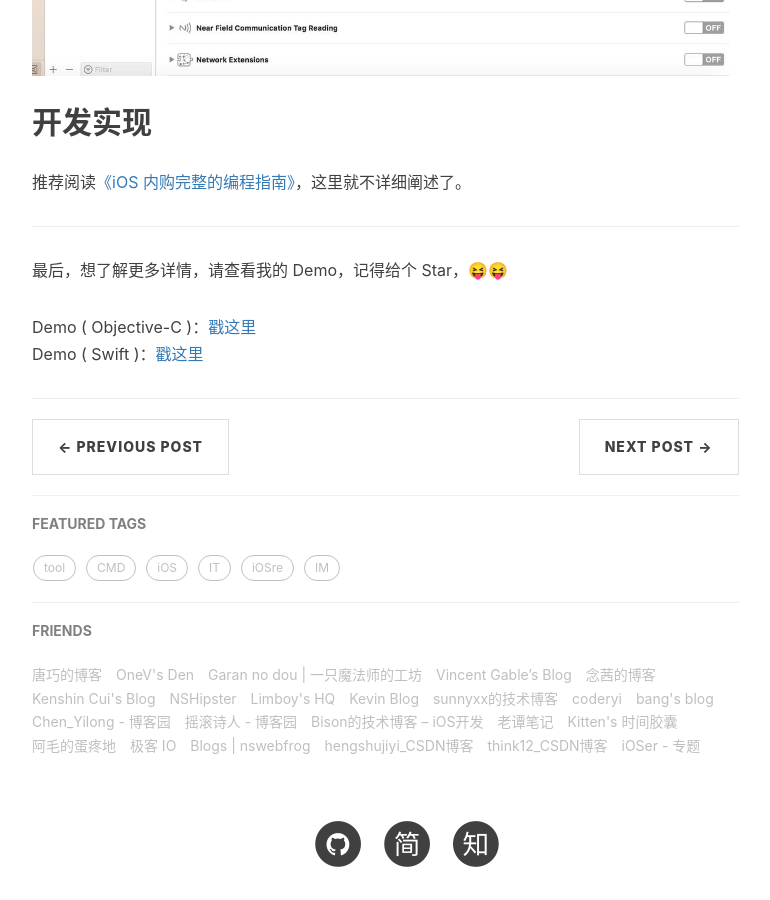
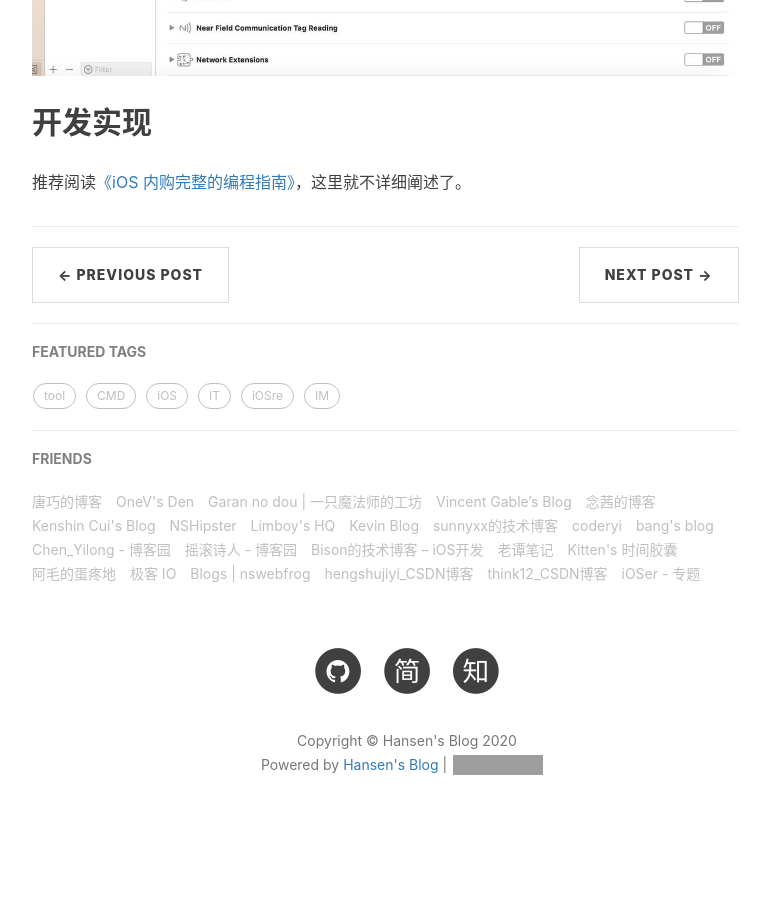
Before and after one commit to itenfay/itenfay.github.io, a Jekyll site: the page built from _posts/2016-10-12-how-to-easily-complete-in-app-purchase-configuration-for-iOS.md, in a window 1280 px wide and 900 px high, scrolled down 9506 px. Shown: the whole window, without its empty margins (233-1003 px from the left). Built offline with Jekyll 4.4.1, drawn with Linux system fonts in a browser that asks for light colours; nearby versions of some CDN libraries; comment, search, counter and statistics services are not loaded; after the commit the page ends 10347 px from its top, so only the background shows below that; grey boxes are pictures that could not be loaded.

Commit message:
:) update the configuration about in-app purchase

```diff
--- a/_posts/2016-10-12-how-to-easily-complete-in-app-purchase-configuration-for-iOS.md
+++ b/_posts/2016-10-12-how-to-easily-complete-in-app-purchase-configuration-for-iOS.md
@@ -93,10 +93,3 @@ III) 填写联系信息
 ## 开发实现
 
 推荐阅读[《iOS 内购完整的编程指南》](https://dgynfi.github.io/2016/10/16/in-app-purchase-complete-programming-guide-for-iOS/)，这里就不详细阐述了。
-
----
-
-最后，想了解更多详情，请查看我的 Demo，记得给个 Star，😝😝
-
-Demo ( Objective-C )：[戳这里](https://github.com/dgynfi/DYFStoreKit) <br >
-Demo ( Swift )：[戳这里](https://github.com/dgynfi/DYFStore)
```
